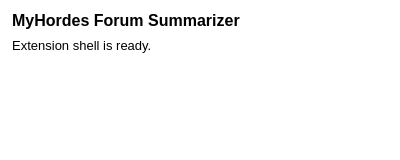
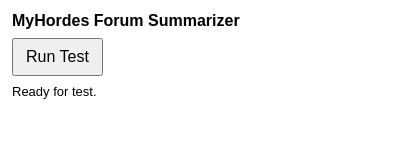
Before and after one commit to tKattan/myhordes-forum-summarizer, a browser extension: page src/popup/popup.html in a window 400 px wide. Drawn offline with Linux system fonts and the light colour scheme.

Commit message:
Add minimal interactive popup UI

```diff
--- a/src/popup/popup.css
+++ b/src/popup/popup.css
@@ -17,3 +17,10 @@ p {
   margin: 0;
   font-size: 13px;
 }
+
+button {
+  margin-bottom: 8px;
+  padding: 8px 12px;
+  font: inherit;
+  cursor: pointer;
+}
--- a/src/popup/popup.html
+++ b/src/popup/popup.html
@@ -9,7 +9,8 @@
   <body>
     <main>
       <h1>MyHordes Forum Summarizer</h1>
-      <p>Extension shell is ready.</p>
+      <button id="test-button" type="button">Run Test</button>
+      <p id="popup-result" aria-live="polite">Ready for test.</p>
     </main>
     <script src="popup.js"></script>
   </body>
--- a/src/popup/popup.js
+++ b/src/popup/popup.js
@@ -1,3 +1,12 @@
 (function initializePopup() {
-  console.log("[MyHordes Summarizer] Popup initialized.");
+  const testButton = document.getElementById("test-button");
+  const resultElement = document.getElementById("popup-result");
+
+  if (!testButton || !resultElement) {
+    return;
+  }
+
+  testButton.addEventListener("click", function handleTestClick() {
+    resultElement.textContent = "Test button clicked.";
+  });
 })();
```
